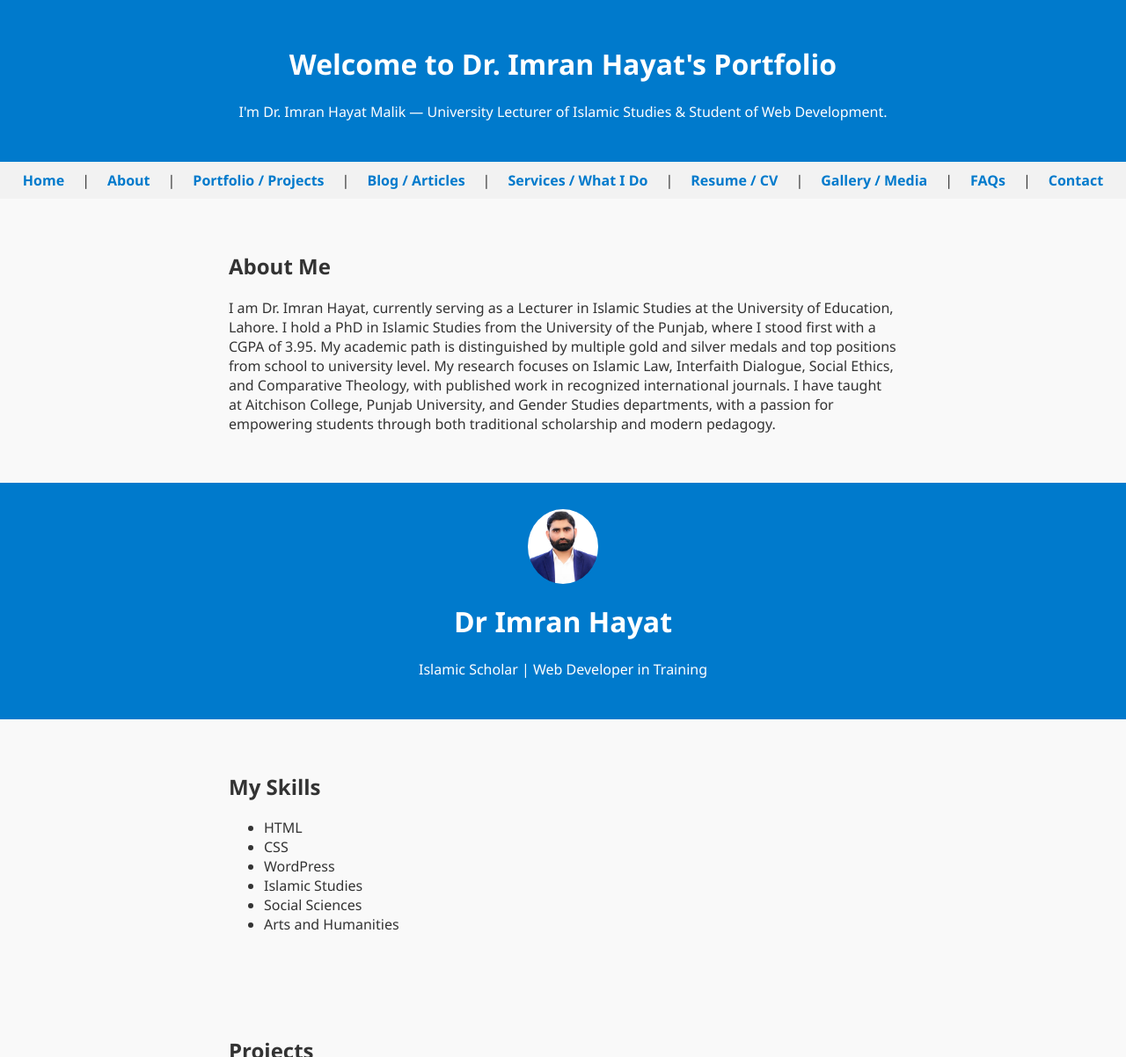
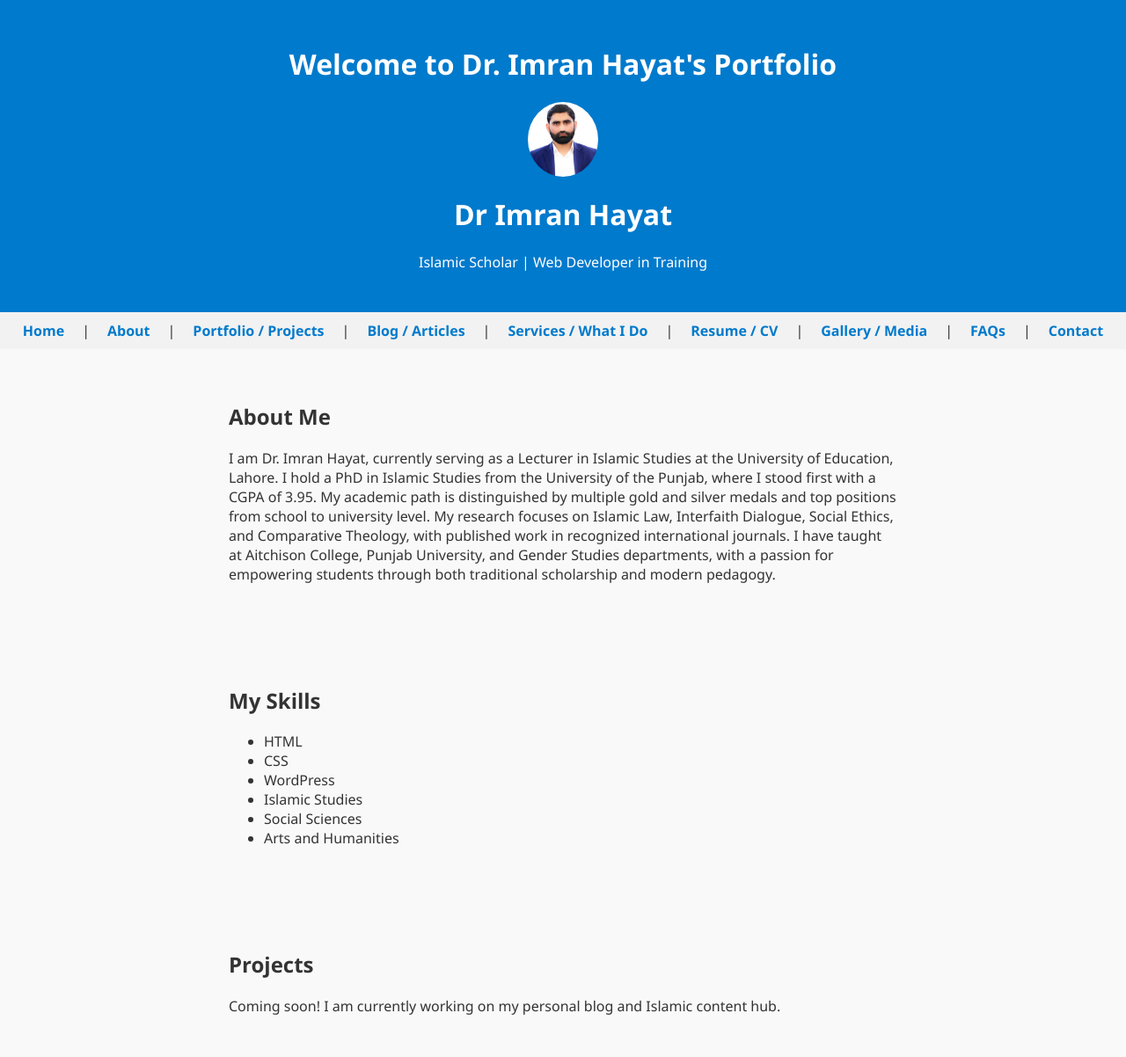
Before and after one commit to drimranhayat/portfolio-site, a plain HTML site: page index.html in a window 1280 px wide. Shown: the top 1202 px of the page at 88% size. Drawn offline with Linux system fonts and the light colour scheme.

Commit message:
Update index.html

```diff
--- a/index.html
+++ b/index.html
@@ -8,10 +8,11 @@
 
   <header>
     <h1>Welcome to Dr. Imran Hayat's Portfolio</h1>
-    <p>I'm Dr. Imran Hayat Malik — University Lecturer of Islamic Studies & Student of Web Development.</p>
-  </header>
-
-    <nav>
+     <img src="my-photo.jpg" alt="Dr Imran Hayat">
+  <h1>Dr Imran Hayat</h1>
+  <p>Islamic Scholar | Web Developer in Training</p>
+      </header>
+     <nav>
     <a href="#">Home</a> |
     <a href="#">About</a> |
     <a href="#">Portfolio / Projects</a> |
@@ -28,12 +29,6 @@
     <p>I am Dr. Imran Hayat, currently serving as a Lecturer in Islamic Studies at the University of Education, Lahore. I hold a PhD in Islamic Studies from the University of the Punjab, where I stood first with a CGPA of 3.95. My academic path is distinguished by multiple gold and silver medals and top positions from school to university level.
 My research focuses on Islamic Law, Interfaith Dialogue, Social Ethics, and Comparative Theology, with published work in recognized international journals. I have taught at Aitchison College, Punjab University, and Gender Studies departments, with a passion for empowering students through both traditional scholarship and modern pedagogy.</p>
   </section>
-<header>
-  <img src="my-photo.jpg" alt="Dr Imran Hayat">
-  <h1>Dr Imran Hayat</h1>
-  <p>Islamic Scholar | Web Developer in Training</p>
-</header>
-
   <section>
     <h2>My Skills</h2>
     <ul>
```
